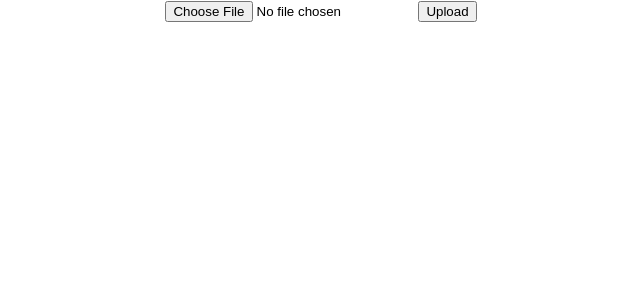
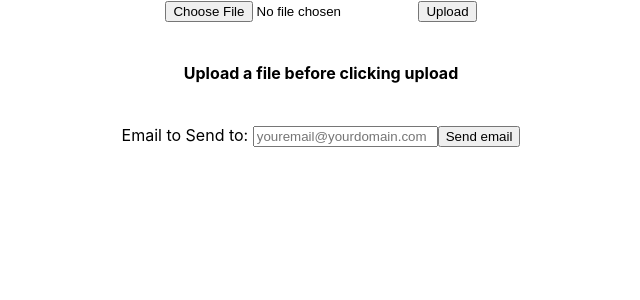
Before and after one commit to eml-parse-py/eml-parse-py, a React (Create React App) app in the folder web_app/react/app/static/parse_py_ui/: page / in a window 1280 px wide. Shown: the top 300 px of the page, without its empty margins (319-959 px from the left). Built offline with nearby package versions, Linux system fonts and the light colour scheme.

Commit message:
Endpoint set up for creating rcpt:
Input validation, and a bit of abstraction done
to jsx.. Need to further refactor ReactJS to be
more reusable and maintainable.

```diff
--- a/web_app/react/app/static/parse_py_ui/src/form/form.js
+++ b/web_app/react/app/static/parse_py_ui/src/form/form.js
@@ -1,5 +1,6 @@
 import React from 'react';
 import axios from 'axios';
+import SendEmail from "../smtp/SendEmail";
 
 class Form extends React.Component {
     constructor(props) {
@@ -7,17 +8,19 @@ class Form extends React.Component {
         this.state = {
             file: null,
             msg_data: [],
-            hasError: false
+            hasError: false,
+            recipient: ""
         };
         this.onUploadHandler = this.onUploadHandler.bind(this)
         this.handleClick = this.handleClick.bind(this)
+        this.handleEmailField = this.handleEmailField.bind(this)
+        this.handleClickEmail = this.handleClickEmail.bind(this)
 
 
     }
 
     onUploadHandler(event) {
         this.setState({file: event.target.files[0]})
-
     }
 
     static getDerivedStateFromError(error) {
@@ -72,6 +75,11 @@ class Form extends React.Component {
 
     }
 
+    handleEmailField(event) {
+        this.setState({
+            recipient: event.target.value
+        });
+    }
 
     fileInfo() {
 
@@ -97,6 +105,30 @@ class Form extends React.Component {
         }
     }
 
+    handleClickEmail(event) {
+        const formData = new FormData();
+        event.preventDefault()
+        formData.append(
+            "text",
+            this.state.recipient,
+        );
+
+        axios.post("/sendemail", formData, {
+            headers: {
+                'Content-Type': 'multipart/form-data'
+            }
+        }).then(
+            (response) => {
+                const res = response.data.toString()
+                console.log(res);
+                // this.setState({recipient: res})
+
+            })
+
+
+
+    }
+
 
     msg_Data() {
 
@@ -108,6 +140,7 @@ class Form extends React.Component {
                         <ul> {item[0]}: {item[1]}</ul>
                     </ul>)
                 )}
+                <br/>
 
             </div>
 
@@ -117,8 +150,6 @@ class Form extends React.Component {
 
 
     render() {
-        const file = this.state.file;
-
         if (this.state.hasError) {
 
             return (
@@ -130,16 +161,19 @@ class Form extends React.Component {
             );
         } else {
             return (
-                <form onSubmit={this.handleClick}>
+                <div>
+                    <form>
 
-                    <input type="file" name="file" required={"file"} onChange={this.onUploadHandler}
-                           accept="message/rfc822"/>
-                    <button type="submit"> Upload</button>
-                    {file ? this.fileInfo()
-                        : this.msg_Data()}
+                        <input type="file" name="file" required={"file"} onChange={this.onUploadHandler}
+                               accept="message/rfc822"/>
+                        <button type="submit" onClick={this.handleClick}> Upload</button>
+                        {this.fileInfo()}
+                        {this.msg_Data()}
 
-                </form>
-
+                    </form>
+                    <SendEmail name={this.handleEmailField}
+                               clicked={this.handleClickEmail}/>
+                </div>
             );
         }
 
--- /dev/null
+++ b/web_app/react/app/static/parse_py_ui/src/smtp/SendEmail.js
@@ -0,0 +1,28 @@
+import React from 'react';
+
+
+const SendEmail = (props) => {
+
+
+    return (
+        <div>
+            <label htmlFor="RcptEmail">Email to Send to: </label>
+            <input
+                type={"text"}
+                name={"RcptEmail"}
+                placeholder={"youremail@yourdomain.com"
+                }
+                onChange={props.name}
+            >
+            </input>
+            <button type="submit"
+                    name={"SendEmail"}
+                    onClick={props.clicked}>
+                Send email
+            </button>
+        </div>
+    );
+}
+
+
+export default SendEmail;
```
Also changed, not shown: 1 other file (tests, documents, lock files or other folders).
